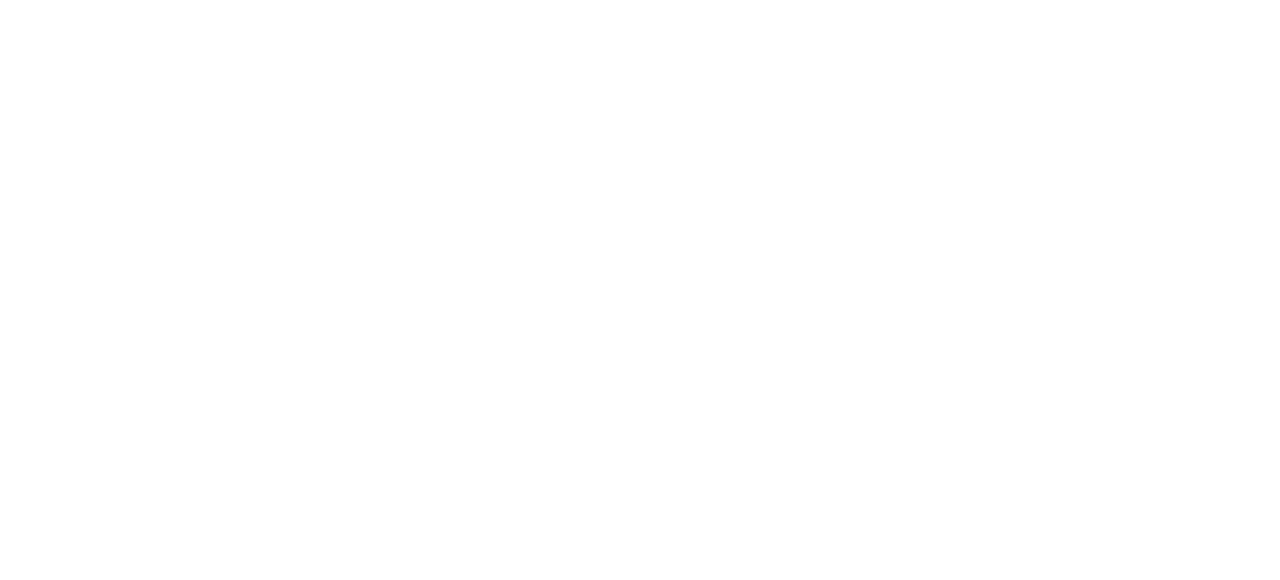
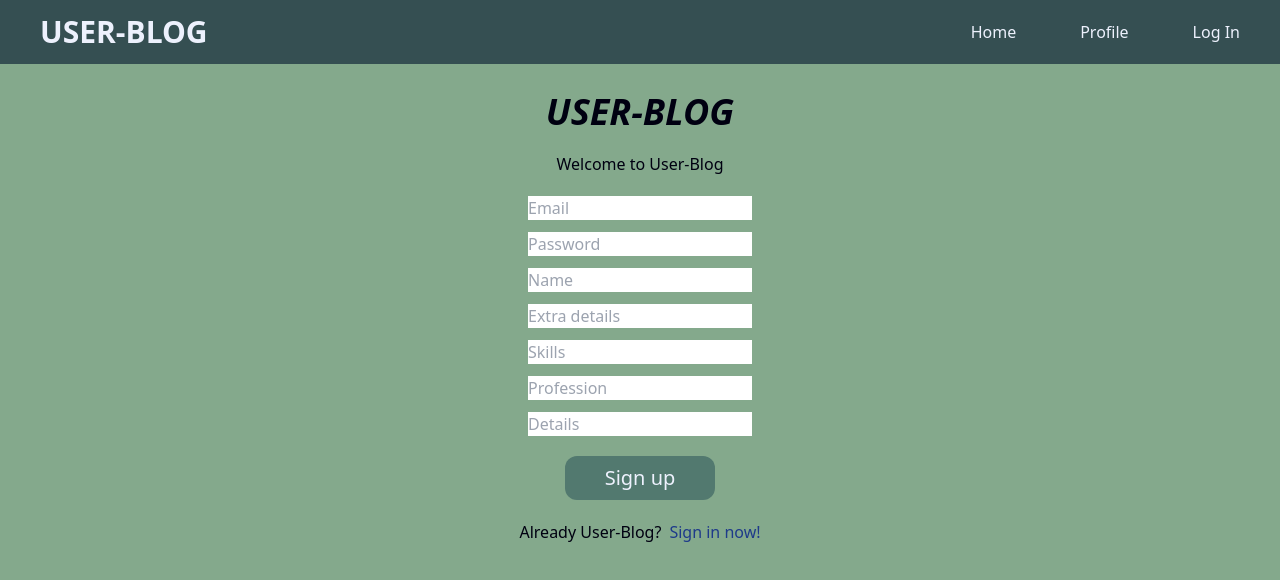
Before and after one commit to linch433/user-blog, a React (Vite) app: page /register in a window 1280 px wide. Before the commit this address had no page. Shown: the top 580 px of the page. Built offline with nearby package versions, Linux system fonts and the light colour scheme.

Commit message:
Add simple register page ui

```diff
--- a/package.json
+++ b/package.json
@@ -18,6 +18,7 @@
     "react-dom": "^18.2.0",
     "react-redux": "^8.0.5",
     "react-router-dom": "^6.11.1",
+    "react-toastify": "^9.1.3",
     "yup": "^1.1.1"
   },
   "devDependencies": {
--- a/src/App.jsx
+++ b/src/App.jsx
@@ -4,7 +4,11 @@
 const App = () => {
   const element = useRoutes(routes);
 
-  return <div className="font-alegreyaSans min-h-screen">{element}</div>;
+  return (
+    <div className="font-alegreyaSans min-h-screen bg-secondary-bg-light">
+      {element}
+    </div>
+  );
 };
 
 export default App;
--- /dev/null
+++ b/src/api/api.js
@@ -0,0 +1,87 @@
+import axios from 'axios';
+
+const BASE_API_URL = '/api';
+export const AUTH_TOKEN = 'AUTH_TOKEN';
+
+class HTTPService {
+  token;
+
+  constructor(url) {
+    axios.defaults.baseURL = url;
+    axios.defaults.headers.common.Accept = 'application/json';
+    // this.token = window.localStorage.getItem(AUTH_TOKEN)  '';
+
+    if (this.token) {
+      this.setAuthHeader(this.token);
+    }
+  }
+
+  get(url, config) {
+    return axios
+      .get(url, config)
+      .then((res) => this.handleSuccess(res))
+      .catch(this.handleError);
+  }
+
+  post(url, data, config) {
+    return axios
+
+      .post(url, data, config)
+
+      .then((res) => this.handleSuccess(res))
+
+      .catch(this.handleError);
+  }
+
+  put(url, data, config) {
+    return axios
+
+      .put(url, data, config)
+
+      .then((res) => this.handleSuccess(res))
+
+      .catch(this.handleError);
+  }
+
+  patch(url, data, config) {
+    return axios
+
+      .patch(url, data, config)
+
+      .then((res) => this.handleSuccess(res))
+
+      .catch(this.handleError);
+  }
+
+  delete(url, data, config) {
+    return axios
+
+      .delete(url, config)
+
+      .then((res) => this.handleSuccess(res))
+
+      .catch(this.handleError);
+  }
+
+  handleSuccess(response) {
+    return response;
+  }
+
+  // eslint-disable-next-line no-unused-vars
+  setAuthHeader(header) {
+    // axios.defaults.headers.common.Authorization = header  '';
+  }
+
+  handleError(error) {
+    const payload = error.response ? error.response : error?.request?.data;
+
+    if (error.response?.status === 401 && error.response?.config.url !== '/authenticate') {
+      localStorage.removeItem(AUTH_TOKEN);
+      // window.location.href = /login;
+    }
+
+    throw payload;
+  }
+}
+
+export default new HTTPService(BASE_API_URL);
--- /dev/null
+++ b/src/components/CustomInput.jsx
@@ -0,0 +1,9 @@
+const CustomInput = props => (
+  <input
+    className="bg-gray-50 border border-gray-300 text-gray-900 text-md rounded-lg block p-2.5 w-full"
+    type="text"
+    {...props}
+  />
+);
+
+export default CustomInput;
--- a/src/components/LoginForm.jsx
+++ /dev/null
@@ -1,36 +0,0 @@
-import {Field, Form, Formik} from "formik";
-
-const LoginForm = () => {
-  return (
-    <Formik
-      initialValues={{email: '', password: ''}}
-      onSubmit={() => {
-      }}
-    >
-      <Form>
-        <div className='flex flex-col border-2 items-center justify-center gap-5'>
-          <div className='text-4xl font-bold italic'>USER-BLOG</div>
-          <div>Welcome to User-Blog</div>
-
-          <div>Users name or Email</div>
-          <Field as='input' name='email' placeholder='Email'></Field>
-
-          <div>Password</div>
-          <Field as='input' name='password' placeholder='Password'></Field>
-          <button
-            className='bg-main-bg-light text-int-white-main px-10 py-2 rounded-xl text-xl hover:bg-secondary-bg-light'
-            type='submit'
-          >
-            Sign in
-          </button>
-          <div className='flex flex-row gap-2'>
-            <div>New User-Blog?</div>
-            <div>Route to register page</div>
-          </div>
-        </div>
-      </Form>
-    </Formik>
-  );
-};
-
-export default LoginForm;
--- a/src/layout/Header.jsx
+++ b/src/layout/Header.jsx
@@ -2,10 +2,13 @@
 
 const Header = () => {
   return (
-    <div className="flex h-16 items-center justify-evenly text-int-white-main bg-main-bg-black">
-      <NavigationLink path={'/'} name={'Home'} />
-      <NavigationLink path={'/profile'} name={'Profile'} />
-      <NavigationLink path={'/auth'} name={'Log In'} />
+    <div className="flex h-16 items-center justify-between text-int-white-main bg-secondary-bg-black px-10">
+      <div className='text-3xl font-semibold '>USER-BLOG</div>
+      <div className='flex flex-row gap-16'>
+        <NavigationLink path={'/'} name={'Home'}/>
+        <NavigationLink path={'/profile'} name={'Profile'}/>
+        <NavigationLink path={'/login'} name={'Log In'}/>
+      </div>
     </div>
   );
 };
--- a/src/pages/AuthPage.jsx
+++ /dev/null
@@ -1,11 +0,0 @@
-import LoginForm from '../components/LoginForm';
-
-const AuthPage = () => {
-  return (
-    <div>
-      <LoginForm />
-    </div>
-  );
-};
-
-export default AuthPage;
--- /dev/null
+++ b/src/pages/LoginPage.jsx
@@ -0,0 +1,49 @@
+import {Field, Form, Formik} from 'formik';
+import {Link} from 'react-router-dom';
+import CustomInput from '../components/CustomInput';
+
+const initialValuesForLogin = {
+  email: '',
+  password: ''
+}
+
+const onSubmit = () => {
+  console.log('submit click')
+}
+
+const LoginPage = () => {
+  return (
+    <Formik initialValues={initialValuesForLogin} onSubmit={onSubmit}>
+      <Form>
+        <div className="flex flex-row items-center justify-center">
+          <div className="flex flex-col gap-5 items-center pt-5 w-full">
+            <div className="text-4xl font-bold italic">USER-BLOG</div>
+            <div>Welcome to User-Blog</div>
+
+            <div className='flex flex-col w-full gap-3 px-12 md:w-1/2 lg:w-3/12'>
+              <Field as={CustomInput} name="email" placeholder="Email"/>
+              <Field as={CustomInput} name="password" placeholder="Password"/>
+            </div>
+
+            <button
+              className="bg-main-bg-light text-int-white-main px-10 py-2 rounded-xl text-xl hover:bg-secondary-bg-black "
+              type="submit"
+            >
+              Sign in
+            </button>
+
+            <div className="flex flex-row gap-2">
+              <div>New User-Blog?</div>
+              <Link to="/register" className="text-blue-900 cursor-pointer">
+                Register now!
+              </Link>
+            </div>
+
+          </div>
+        </div>
+      </Form>
+    </Formik>
+  );
+};
+
+export default LoginPage;
--- /dev/null
+++ b/src/pages/RegisterPage.jsx
@@ -0,0 +1,60 @@
+import {Field, Form, Formik} from 'formik';
+import {Link} from 'react-router-dom';
+import CustomInput from '../components/CustomInput';
+
+const initialValuesForLogin = {
+  email: '',
+  password: '',
+  name: '',
+  extra_details: '',
+  skills: '',
+  profession: '',
+  details: ''
+}
+
+const onSubmit = () => {
+  console.log('submit click')
+}
+
+const RegisterPage = () => {
+  return (
+    <Formik initialValues={initialValuesForLogin} onSubmit={onSubmit}>
+      <Form>
+        <div className="flex flex-row items-center justify-center">
+          <div className="flex flex-col gap-5 items-center pt-5 w-full">
+            <div className="text-4xl font-bold italic">USER-BLOG</div>
+            <div>Welcome to User-Blog</div>
+
+            <div className='flex flex-col w-full gap-3 px-12 md:w-1/2 lg:w-3/12'>
+              <Field as={CustomInput} name="email" placeholder="Email"/>
+              <Field as={CustomInput} name="password" placeholder="Password"/>
+              <Field as={CustomInput} name="name" placeholder="Name"/>
+              <Field as={CustomInput} name="extra_details" placeholder="Extra details"/>
+              <Field as={CustomInput} name="skills" placeholder="Skills"/>
+              <Field as={CustomInput} name="profession" placeholder="Profession"/>
+              <Field as={CustomInput} name="details" placeholder="Details"/>
+
+            </div>
+
+            <button
+              className="bg-main-bg-light text-int-white-main px-10 py-2 rounded-xl text-xl hover:bg-secondary-bg-black "
+              type="submit"
+            >
+              Sign up
+            </button>
+
+            <div className="flex flex-row gap-2">
+              <div>Already User-Blog?</div>
+              <Link to="/login" className="text-blue-900 cursor-pointer">
+                Sign in now!
+              </Link>
+            </div>
+
+          </div>
+        </div>
+      </Form>
+    </Formik>
+  );
+};
+
+export default RegisterPage;
```
Also changed, not shown: src/routes/index.jsx (+9 -3 lines), src/assets/man_laptop_sitting.png (deleted), src/components/RegisterForm.jsx (deleted), src/index.css (line endings or trailing spaces), 1 other file (tests, documents, lock files or other folders).
